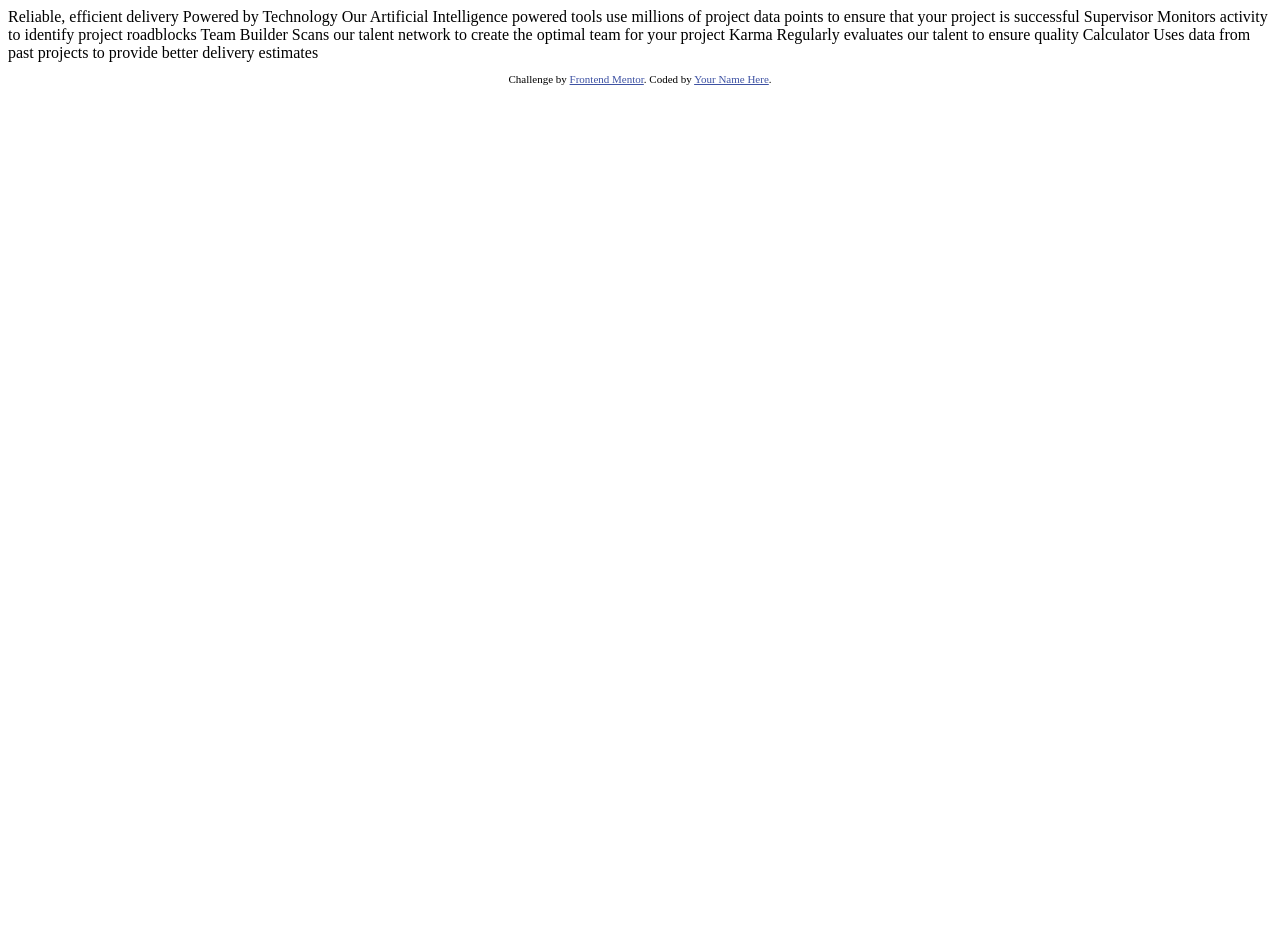
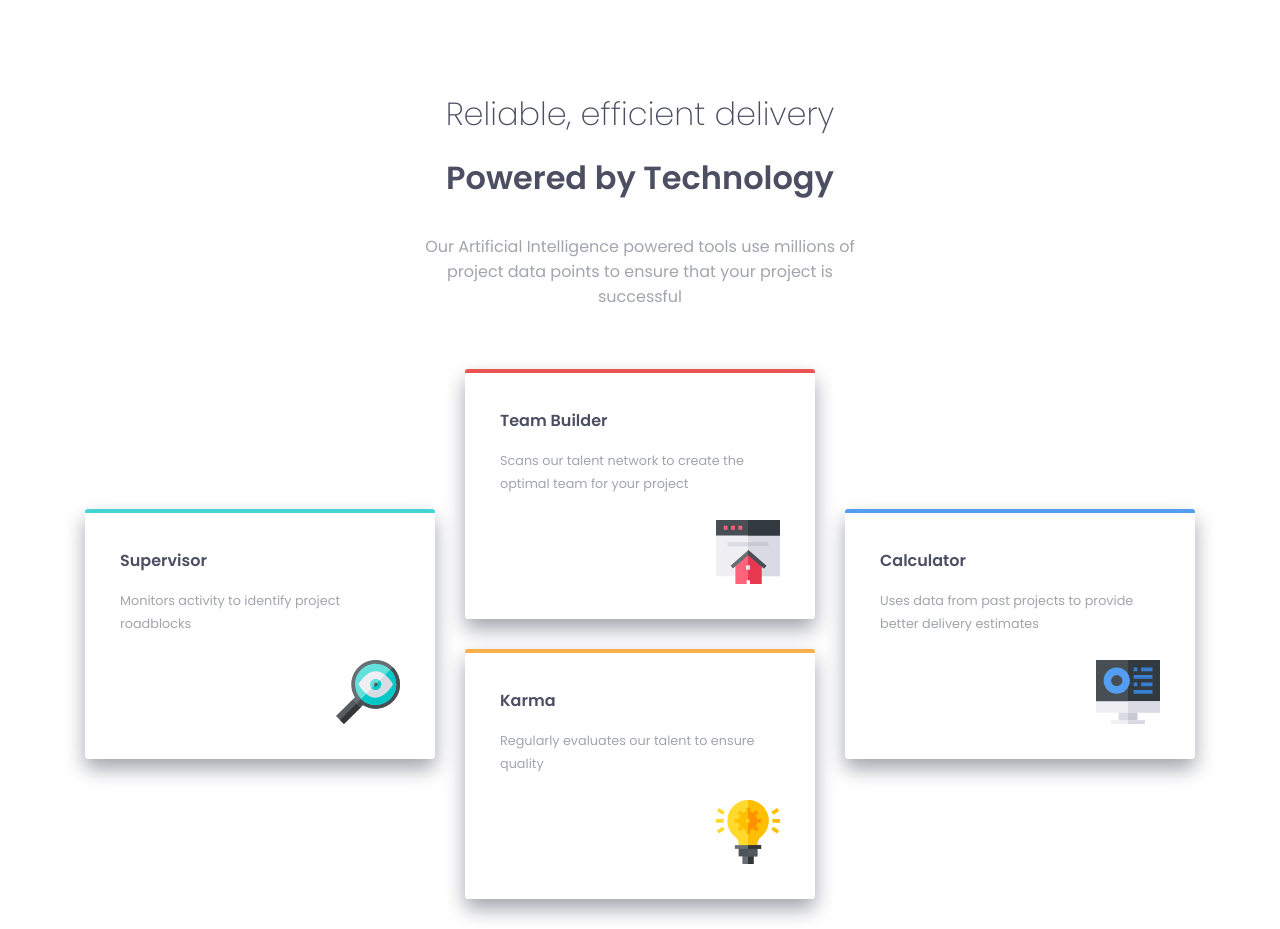
Before and after one commit to AbePlays/Frontend-Challenge-7, a plain HTML site: page index.html in a window 1280 px wide. Before the commit the page ends 800 px from the top, so only its background shows below. Drawn offline with Linux system fonts and the light colour scheme.

Commit message:
Add files via upload

```diff
--- a/index.html
+++ b/index.html
@@ -1,45 +1,63 @@
 <!DOCTYPE html>
 <html lang="en">
-<head>
-  <meta charset="UTF-8">
-  <meta name="viewport" content="width=device-width, initial-scale=1.0"> <!-- displays site properly based on user's device -->
+  <head>
+    <meta charset="UTF-8" />
+    <meta name="viewport" content="width=device-width, initial-scale=1.0" />
+    <!-- displays site properly based on user's device -->
 
-  <link rel="icon" type="image/png" sizes="32x32" href="./images/favicon-32x32.png">
+    <link
+      rel="icon"
+      type="image/png"
+      sizes="32x32"
+      href="./images/favicon-32x32.png"
+    />
 
-  <title>Frontend Mentor | Four card feature section</title>
+    <title>Frontend Mentor | Four card feature section</title>
+    <link
+      href="https://fonts.googleapis.com/css2?family=Poppins:wght@200;400;600&display=swap"
+      rel="stylesheet"
+    />
+    <link rel="stylesheet" href="./styles.css" />
+  </head>
+  <body>
+    <section class="main">
+      <div class="main__title">Reliable, efficient delivery</div>
+      <h1>Powered by Technology</h1>
+      <p>
+        Our Artificial Intelligence powered tools use millions of project data
+        points to ensure that your project is successful
+      </p>
+    </section>
 
-  <!-- Feel free to remove these styles or customise in your own stylesheet 👍 -->
-  <style>
-    .attribution { font-size: 11px; text-align: center; }
-    .attribution a { color: hsl(228, 45%, 44%); }
-  </style>
-</head>
-<body>
+    <section class="cards">
+      <div class="card second">
+        <h3>Supervisor</h3>
+        <p>Monitors activity to identify project roadblocks</p>
+        <img src="./images/icon-supervisor.svg" alt="" />
+      </div>
 
-  Reliable, efficient delivery
-  Powered by Technology
+      <div class="card first">
+        <h3>Team Builder</h3>
+        <p>
+          Scans our talent network to create the optimal team for your project
+        </p>
+        <img src="./images/icon-team-builder.svg" alt="" />
+      </div>
 
-  Our Artificial Intelligence powered tools use millions of project data points
-  to ensure that your project is successful
+      <div class="card fourth">
+        <h3>Karma</h3>
+        <p>Regularly evaluates our talent to ensure quality</p>
+        <img src="./images/icon-karma.svg" alt="" />
+      </div>
 
-  Supervisor
-  Monitors activity to identify project roadblocks
+      <div class="card third">
+        <h3>Calculator</h3>
+        <p>Uses data from past projects to provide better delivery estimates</p>
+        <img src="./images/icon-calculator.svg" alt="" />
+      </div>
+    </section>
+    <!--
 
-  Team Builder
-  Scans our talent network to create the optimal team for your project
-
-  Karma
-  Regularly evaluates our talent to ensure quality
-
-  Calculator
-  Uses data from past projects to provide better delivery estimates
-
-
-  <footer>
-    <p class="attribution">
-      Challenge by <a href="https://www.frontendmentor.io?ref=challenge" target="_blank">Frontend Mentor</a>.
-      Coded by <a href="#">Your Name Here</a>.
-    </p>
-  </footer>
-</body>
+      -->
+  </body>
 </html>
--- /dev/null
+++ b/styles.css
@@ -0,0 +1,132 @@
+:root {
+  --red: hsl(0, 78%, 62%);
+  --cyan: hsl(180, 62%, 55%);
+  --orange: hsl(34, 97%, 64%);
+  --blue: hsl(212, 86%, 64%);
+
+  --veryDarkBlue: hsl(234, 12%, 34%);
+  --grayishBlue: hsl(229, 6%, 66%);
+  --veryLightGray: hsl(0, 0%, 98%);
+
+  --fw-l: 600;
+  --fw-m: 400;
+  --fw-s: 200;
+}
+
+*,
+*::before,
+*::after {
+  margin: 0;
+  padding: 0;
+  box-sizing: border-box;
+}
+
+body {
+  font-size: 15px;
+  font-family: "Poppins", sans-serif;
+
+  height: 100vh;
+}
+
+.main {
+  padding-top: 90px;
+  padding-left: 35px;
+  padding-right: 35px;
+  margin: 0 auto;
+  margin-bottom: 60px;
+  text-align: center;
+  max-width: 505px;
+}
+
+.main__title {
+  font-weight: var(--fw-s);
+  font-size: 2rem;
+  color: var(--veryDarkBlue);
+
+  margin-bottom: 1rem;
+}
+
+.main h1 {
+  color: var(--veryDarkBlue);
+  font-size: 2rem;
+  font-weight: var(--fw-l);
+
+  margin-bottom: 2rem;
+}
+
+.main p {
+  font-size: 1rem;
+  color: var(--grayishBlue);
+}
+
+.cards {
+  justify-content: center;
+  display: grid;
+  grid-template-columns: repeat(3, 350px);
+  grid-template-rows: repeat(4, 140px);
+  gap: 0 30px;
+  grid-template-areas:
+    ". a ."
+    "b a c"
+    "b d c"
+    ". d .";
+}
+
+@media screen and (max-width: 1150px) {
+  .cards {
+    display: block;
+  }
+
+  .cards > .card {
+    margin: 0 auto;
+    margin-bottom: 2rem;
+  }
+}
+
+.cards > .card {
+  position: relative;
+  padding: 35px;
+  height: 250px;
+  width: 350px;
+  border-radius: 3px;
+  box-shadow: 0 10px 20px var(--grayishBlue);
+}
+
+.card h3 {
+  font-size: 1rem;
+  color: var(--veryDarkBlue);
+  margin-bottom: 1rem;
+}
+
+.card p {
+  font-size: 0.8rem;
+  color: var(--grayishBlue);
+  font-weight: var(--fw-m);
+  line-height: 1.8;
+}
+
+.card img {
+  position: absolute;
+  right: 35px;
+  bottom: 35px;
+}
+
+.first {
+  grid-area: a;
+  border-top: 4px solid var(--red);
+}
+
+.second {
+  grid-area: b;
+  border-top: 4px solid var(--cyan);
+}
+
+.third {
+  grid-area: c;
+  border-top: 4px solid var(--blue);
+}
+
+.fourth {
+  grid-area: d;
+  border-top: 4px solid var(--orange);
+}
```
